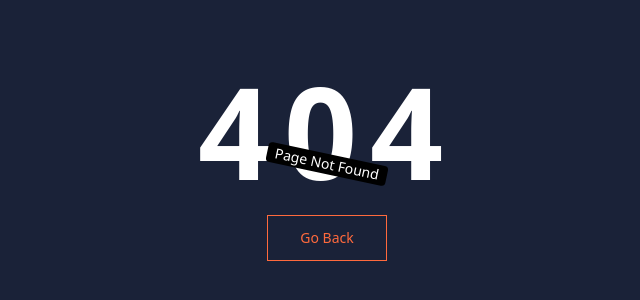
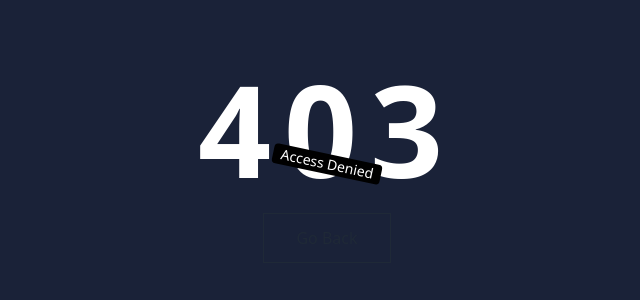
Before and after one commit to arbazshaikh150/LMS-project, a React (Vite) app in the folder lms-frontend/: page /denied in a window 1280 px wide. Before the commit this address had no page. Shown: the part 236-536 px from the top of the page, without its empty margins (313-953 px from the left). Built offline with nearby package versions, Linux system fonts and the light colour scheme.

Commit message:
Added Denied Page

```diff
--- a/lms-frontend/src/App.jsx
+++ b/lms-frontend/src/App.jsx
@@ -8,6 +8,7 @@ import SignUp from './Pages/SignUp'
 import Login from './Pages/Login'
 import CourseList from './Pages/Course/CourseList'
 import Contact from './Pages/Contact'
+import Denied from './Pages/Denied'
 
 //////// React.dev
 
@@ -33,6 +34,7 @@ function App() {
         <Route path='/login' element={<Login/>}></Route>
         <Route path='/courses' element={<CourseList/>}></Route>
         <Route path='/contact' element={<Contact/>}></Route>
+        <Route path='/denied' element={<Denied/>}></Route>
 
 
         {/* Unknown route */}
--- /dev/null
+++ b/lms-frontend/src/Pages/Denied.jsx
@@ -0,0 +1,21 @@
+import { useNavigate } from "react-router-dom";
+
+function Denied(){
+    const navigate = useNavigate();
+    return (
+        <main className="h-screen w-full flex flex-col justify-center items-center bg-[#1A2238]">
+            <h1 className="text-9xl font-extrabold text-white tracking-widest">
+                403
+            </h1>
+            <div className="bg-black text-white px-2 text-sm rounded rounded rotate-12 absolute">
+                Access Denied
+            </div>
+            <button className="mt-5" onClick={() => navigate(-1)}>
+                <span className="relative block px-8 py-3 bg-[#1A2238] border border-current">
+                    Go Back
+                </span>
+            </button>
+        </main>
+    )
+}
+export default Denied;
```
